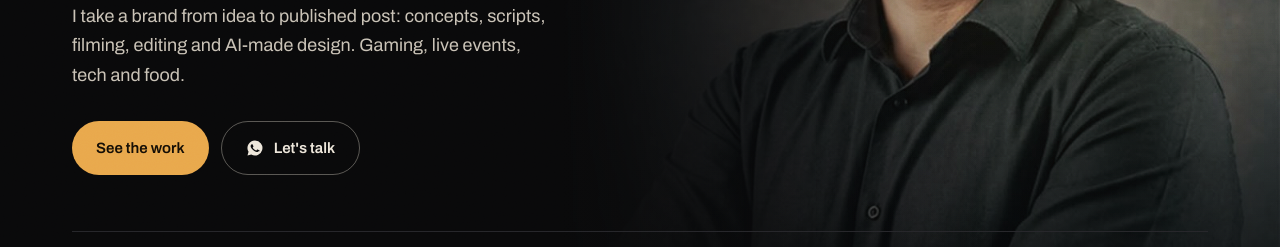
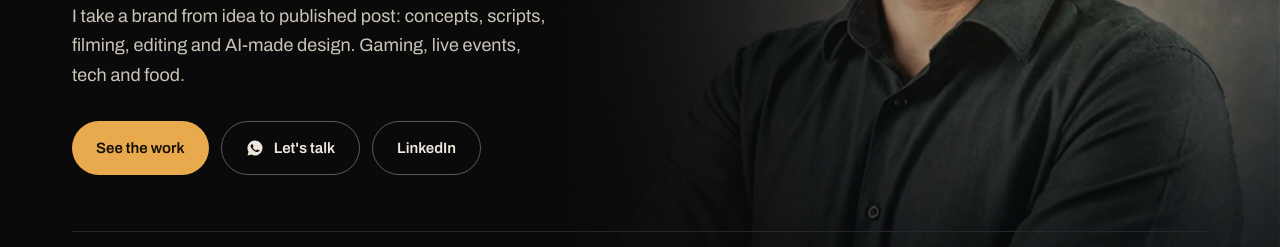
Before and after one commit to elharifa0-glitch/aladdin-portfolio, a plain HTML site: page index.html in a window 1280 px wide. Shown: the part 532-779 px from the top of the page. Drawn offline with Linux system fonts and the light colour scheme; a web font is replaced by a local one.

Commit message:
Add LinkedIn links
Co-Authored-By: Claude Opus 5.5 <noreply@anthropic.com>
Claude-Session: https://claude.ai/code/session_01P75S99R4fTPjjkpmNhNNiN

```diff
--- a/index.html
+++ b/index.html
@@ -281,6 +281,7 @@ dialog::backdrop{background:rgba(5,5,6,.9);backdrop-filter:blur(6px)}
       <div class="cta">
         <a class="btn gold" href="#work" data-t="ctaWork"></a>
         <a class="btn line wa" href="https://wa.me/201273122625" target="_blank" rel="noopener"><svg viewBox="0 0 24 24" aria-hidden="true"><path d="M12 2a10 10 0 0 0-8.6 15.1L2 22l5-1.3A10 10 0 1 0 12 2Zm5.3 14.1c-.2.6-1.3 1.2-1.8 1.2-.5.1-1 .2-3.4-.7-2.8-1.1-4.6-4-4.8-4.2-.1-.2-1.1-1.5-1.1-2.8s.7-2 1-2.3c.2-.3.5-.3.7-.3h.5c.2 0 .4 0 .6.5l.9 2.1c.1.2.1.3 0 .5l-.4.6-.4.4c-.1.2-.3.3-.1.6.2.3.8 1.3 1.7 2.1 1.2 1 2.2 1.4 2.5 1.5.3.2.5.1.7-.1l.9-1.1c.2-.3.4-.2.7-.1l2 1c.3.1.5.2.5.3.1.2.1.7-.1 1.3Z"/></svg><span data-t="ctaWa"></span></a>
+        <a class="btn line" href="https://www.linkedin.com/in/aladdin-hossam-526569425/" target="_blank" rel="noopener">LinkedIn</a>
       </div>
       <div class="letterbox">
         <div class="hero-stat"><b>7.1M+</b><span data-t="hs1"></span></div>
@@ -413,7 +414,7 @@ dialog::backdrop{background:rgba(5,5,6,.9);backdrop-filter:blur(6px)}
       <span class="mono tc">06 / CONTACT</span>
       <h2 data-t="cTitle"></h2>
       <p data-t="cText"></p>
-      <div class="cta"><a class="btn gold wa" href="https://wa.me/201273122625" target="_blank" rel="noopener" data-t="cBtn"></a></div>
+      <div class="cta"><a class="btn gold wa" href="https://wa.me/201273122625" target="_blank" rel="noopener" data-t="cBtn"></a><a class="btn line" href="https://www.linkedin.com/in/aladdin-hossam-526569425/" target="_blank" rel="noopener">LinkedIn</a></div>
       <p class="phone">WhatsApp · +20 127 312 2625</p>
       <p class="phone"><a href="mailto:aladdinhusam0@gmail.com">aladdinhusam0@gmail.com</a></p>
     </div>
```
